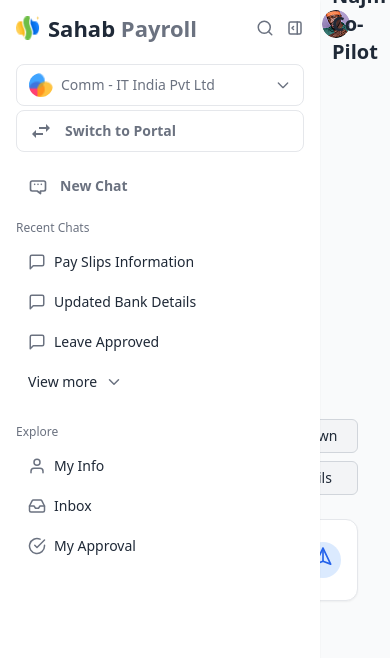
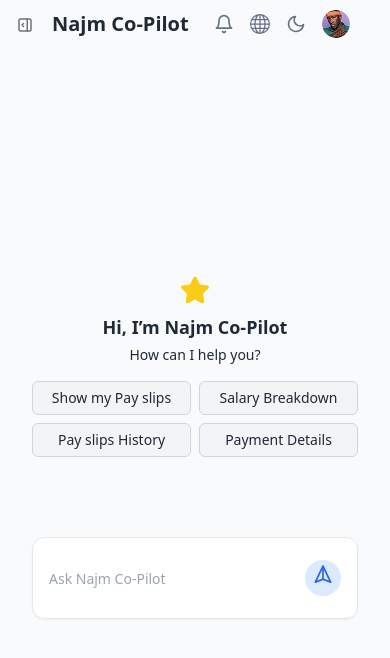
Before and after one commit to harishbade27/Chat-AI, a React (Create React App) app: page / in a window 390 px wide. Shown: the top 658 px of the page. Built offline with nearby package versions, Linux system fonts and the light colour scheme.

Commit message:
modify the mobile responsive

```diff
--- a/src/components/ChatInput.jsx
+++ b/src/components/ChatInput.jsx
@@ -11,9 +11,9 @@
   ];
 
   return (
-    <div className={`w-full max-w-4xl mx-auto mt-10 flex flex-col items-center px-4 ${theme.text}`}>
+    <div className={`w-full max-w-4xl mx-auto mt-5 flex flex-col items-center px-4 ${theme.text}`}>
       {/* Heading Section */}
-      <div className="flex flex-col items-center mb-6 w-full">
+      <div className="flex flex-col items-center mb-20 w-full">
         <FaStar className="text-yellow-400 text-3xl mb-2" />
         <h2 className={`text-lg font-semibold text-center ${theme.text}`}>
           Hi, I’m Najm Co-Pilot
--- a/src/components/Sidebar.jsx
+++ b/src/components/Sidebar.jsx
@@ -1,12 +1,22 @@
 import React, { useState } from "react";
 import Logo from "../assets/images/Logo.png";
 import Company from "../assets/images/Grp.png";
-import { FiSearch, FiMessageSquare, FiUser, FiInbox, FiCheckCircle, FiChevronDown } from "react-icons/fi";
+import {
+  FiSearch,
+  FiMessageSquare,
+  FiUser,
+  FiInbox,
+  FiCheckCircle,
+  FiChevronDown,
+  FiSun,
+  FiMoon,
+} from "react-icons/fi";
 import { MdSwapHoriz } from "react-icons/md";
 import { TbLayoutSidebarRightExpand } from "react-icons/tb";
 import { BsThreeDotsVertical } from "react-icons/bs";
+import { darkTheme } from "../theme";
 
-const Sidebar = ({ theme, darkMode, isSidebarOpen, setIsSidebarOpen }) => {
+const Sidebar = ({ theme, darkMode, isSidebarOpen, setIsSidebarOpen, toggleDarkMode }) => {
   const [isSearchOpen, setIsSearchOpen] = useState(false);
 
   const chatHistory = [
@@ -15,6 +25,10 @@
     { id: 3, title: "Leave Approved" },
   ];
 
+  const handleToggleTheme = () => {
+    toggleDarkMode(!darkMode)
+  }
+
   return (
     <aside
       className={`h-screen transition-all duration-300 ease-in-out flex flex-col justify-between shadow-sm p-4
@@ -22,8 +36,7 @@
         ${darkMode ? theme.background : "bg-white"}
         ${theme.text}
         md:w-80 md:block ${isSidebarOpen ? "md:w-80" : "md:w-20"}
-        ${isSidebarOpen ? "z-30 fixed inset-0" : "z-20"}`
-      }
+        ${isSidebarOpen ? "z-30 fixed inset-0" : "z-20"}`}
     >
       {/* Mobile Modal Overlay */}
       {isSidebarOpen && (
@@ -157,6 +170,27 @@
           </div>
         )}
       </div>
+
+      {/* Mobile Theme Toggle Button */}
+      <div className="block md:hidden mt-4">
+        <button
+          onClick={handleToggleTheme}
+          className={`w-full flex items-center justify-center gap-2 py-2 rounded-lg shadow transition-all duration-200
+          ${darkMode ? "bg-gray-700 text-white" : "bg-gray-100 text-gray-800"}`}
+        >
+          {darkMode ? (
+            <>
+              <FiMoon className="text-lg" />
+              <span>Dark Mode</span>
+            </>
+          ) : (
+            <>
+              <FiSun className="text-lg" />
+              <span>Light Mode</span>
+            </>
+          )}
+        </button>
+      </div>
     </aside>
   );
 };
--- a/src/components/Topbar.jsx
+++ b/src/components/Topbar.jsx
@@ -4,6 +4,8 @@
 import Avatar from "../assets/images/avatar.png";
 
 const Topbar = ({ theme, darkMode, toggleDarkMode, isSidebarOpen }) => {
+    const isMobile = "600px"
+
     const iconStyle = {
         color: !darkMode ? "#667085" : undefined,
     };
@@ -13,11 +15,21 @@
             className={`w-full flex items-center justify-between px-10 mt-0.5 py-2 ${theme.background} ${theme.text}`}
         >
             <div
-                className={`text-xl font-bold transition-all duration-300 ease-in-out ${isSidebarOpen ? "fixed left-80 px-3" : ""
-                    }`}
+                className={`text-xl font-bold transition-all duration-300 ease-in-out
+    hidden md:block ${isSidebarOpen ? "ml-80 px-3 fixed" : "ml-0 px-3"}
+  `}
             >
                 Najm Co-Pilot
             </div>
+
+            <div
+                className={`text-xl font-bold transition-all duration-300 ease-in-out
+    block md:hidden px-3 ${isSidebarOpen ? "hidden" : ""}
+  `}
+            >
+                Najm Co-Pilot
+            </div>
+
 
             <div className="flex items-center gap-4 ml-auto">
                 <FiBell className="text-xl cursor-pointer" style={iconStyle} />
--- a/src/pages/NajmCoPilot.jsx
+++ b/src/pages/NajmCoPilot.jsx
@@ -7,7 +7,7 @@
 
 const NajmCoPilot = () => {
   const [darkMode, setDarkMode] = useState(false);
-  const [isSidebarOpen, setIsSidebarOpen] = useState(true);
+  const [isSidebarOpen, setIsSidebarOpen] = useState(false);
   const theme = darkMode ? darkTheme : lightTheme;
 
   const toggleDarkMode = () => setDarkMode(!darkMode);
```
